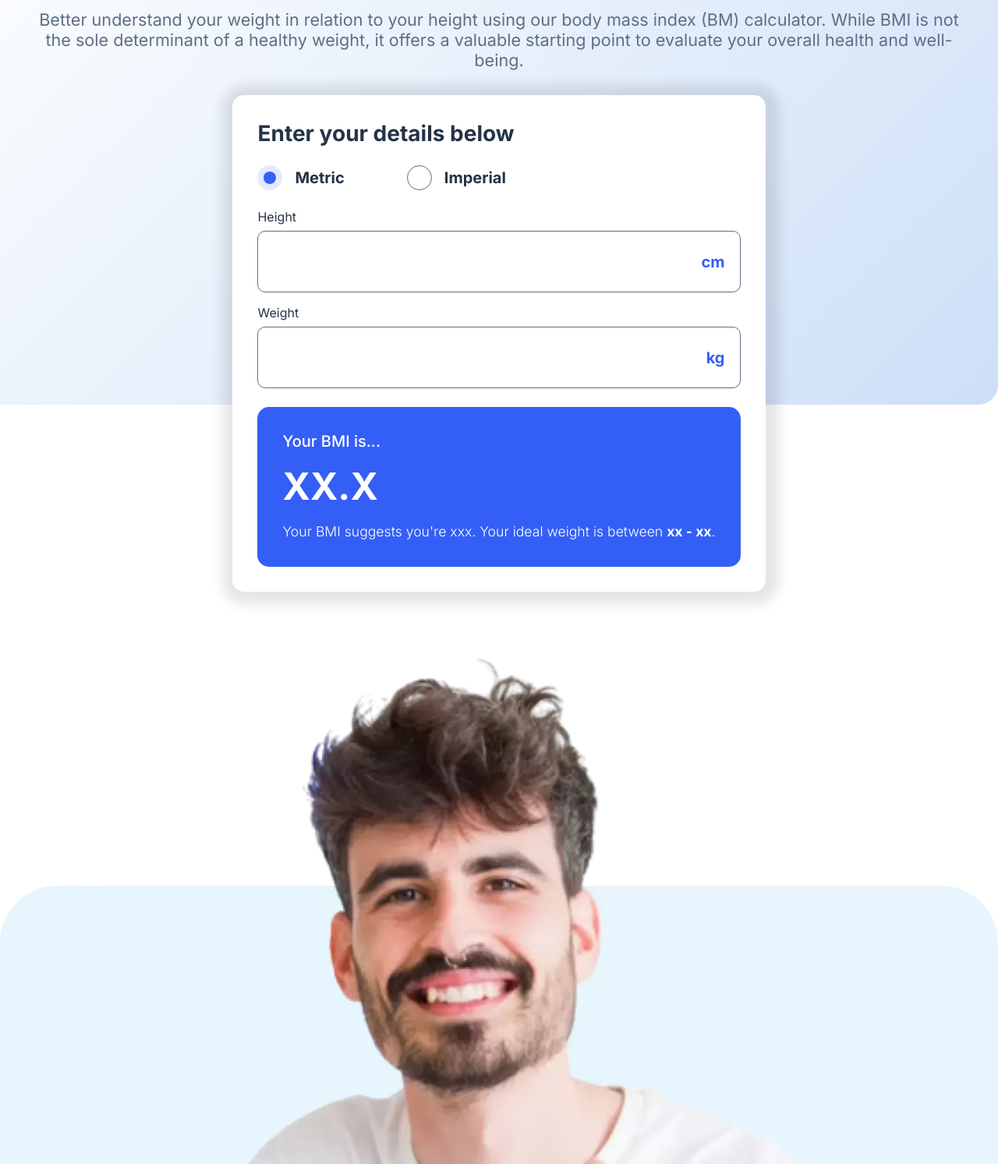
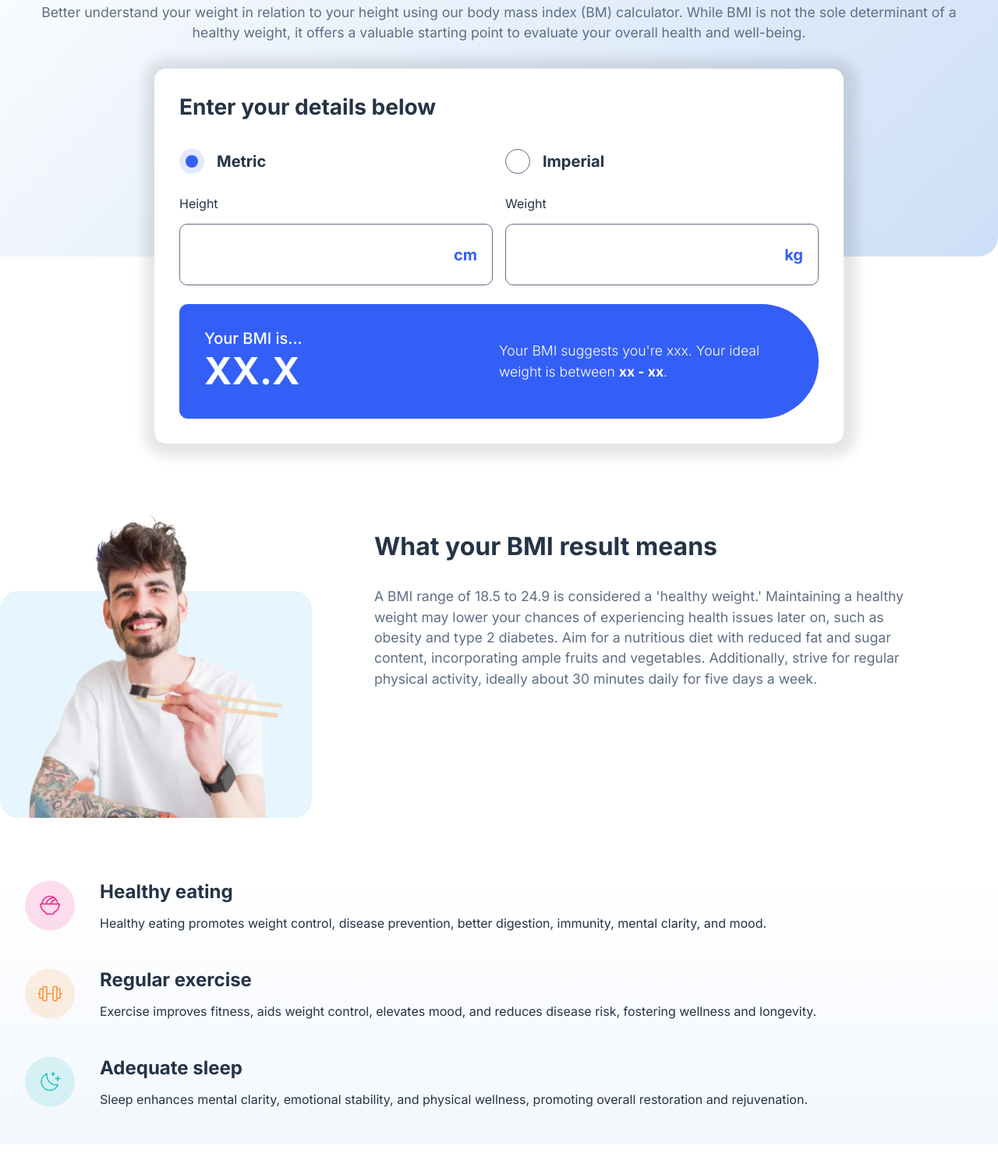
Before and after one commit to StarPlatinumSan/bmi-calculator, a website: page index.html in a window 1280 px wide. Shown: the part 225-1718 px from the top of the page at 78% size. Drawn offline with nearby package versions, Linux system fonts and the light colour scheme.

Commit message:
tablet version

```diff
--- /dev/null
+++ b/_queries.scss
@@ -0,0 +1,113 @@
+@media screen and (min-width: 768px) {
+    .container {
+        gap: 5rem;
+    }
+
+    .calculator {
+        .title {
+            font-size: 3.5rem;
+        }
+
+        .heroDescription {
+            font-size: 1.1rem;
+            line-height: 1.5;
+        }
+
+        .enterValues {
+            grid-template-columns: 1fr 1fr;
+            grid-template-rows: 0.5fr 1fr;
+
+            .height {
+                grid-row: 2 / 3;
+                grid-column: 1 / 2;
+            }
+
+            .weight {
+                grid-row: 2 / 3;
+                grid-column: 2 / 3;
+            }
+        }
+
+        .result {
+            border-top-right-radius: 100px;
+            border-bottom-right-radius: 100px;
+            flex-direction: row;
+            justify-content: space-between;
+            padding: 2rem;
+
+            * {
+                justify-content: center;
+                align-content: center;
+
+            }
+
+            .bmiTitle {
+                margin: 0;
+                padding: 0;
+            }
+
+            .bmiDescription {
+                margin: 0;
+                padding: 0;
+                width: 50%;
+            }
+
+        }
+    }
+
+    .explanation {
+        flex-direction: row;
+
+        .explanationImage {
+            width: 25rem;
+            height: 25rem;
+        }
+    }
+
+    .explanationText {
+        width: 60%;
+        margin-top: 2rem;
+
+        .explanationTitle {
+            font-size: 2rem;
+        }
+
+        .explanationDescription {
+            font-size: 1.1rem;
+        }
+    }
+
+    .flexBoxes {
+        gap: 3rem;
+
+
+        .flexbox {
+            display: flex;
+            flex-direction: row;
+        }
+
+        .flexTldr {
+            gap: 1rem;
+        }
+    }
+
+    .gridBoxes {
+        display: grid;
+        grid-template-columns: 50% 50%;
+        grid-template-rows: 1fr 1fr 1fr 1fr;
+        column-gap: 1rem;
+
+        .gridText {
+            margin: 0;
+            padding: 0;
+            grid-column: 1 / 3;
+            align-self: center;
+        }
+
+        .race {
+            grid-column: 1 / -1;
+            justify-self: center;
+            max-width: calc(50% - 0.5rem);
+        }
+    }
+}
--- a/index.html
+++ b/index.html
@@ -24,31 +24,31 @@
 				<div class="calculation">
 					<h2 class="calculationTitle">Enter your details below</h2>
 
-					<div class="selectionButtons">
-						<div class="radioButton">
+					<div class="enterValues">
+						<div class="radioButton selectionButtons">
 							<input type="radio" id="metricButton" name="mesure" value="metric" checked />
 							<label for="radio">Metric</label>
 						</div>
-						<div class="radioButton">
+						<div class="radioButton selectionButtons">
 							<input type="radio" id="imperialButton" name="mesure" value="imperial" />
 							<label for="radio">Imperial</label>
 						</div>
-					</div>
 
-					<div class="values">
-						<div class="height">
+						<div class="height values">
 							<span class="heightTitle">Height</span>
 							<div class="inputWithUnit"><input type="number" class="valueHeight" /><span class="unit">cm</span></div>
 						</div>
-						<div class="weight">
+						<div class="weight values">
 							<span class="weightTitle">Weight</span>
 							<div class="inputWithUnit"><input type="number" class="valueWeight" /> <span class="unit">kg</span></div>
 						</div>
 					</div>
 
 					<div class="result">
+						<div class="bmiTldr">
 							<p class="bmiTitle">Your BMI is...</p>
 							<h3 class="bmi">XX.X</h3>
+						</div>
 						<p class="bmiDescription">
 							Your BMI suggests you're
 							<span class="bmiSuggestion">xxx</span>. Your ideal weight is between <span class="bmiIdeal">xx - xx</span>.
@@ -69,20 +69,26 @@
 			</section>
 
 			<section class="flexBoxes">
-				<div class="eating">
+				<div class="eating flexbox">
 					<img src="assets/images/icon-eating.svg" alt="" />
+					<div class="flexTldr">
 						<h2 class="eatingTitle">Healthy eating</h2>
 						<p class="eatingDescription">Healthy eating promotes weight control, disease prevention, better digestion, immunity, mental clarity, and mood.</p>
 					</div>
-				<div class="exercise">
+				</div>
+				<div class="exercise flexbox">
 					<img src="assets/images/icon-exercise.svg" alt="" />
+					<div class="flexTldr">
 						<h2 class="exerciseTitle">Regular exercise</h2>
 						<p class="exerciseDescription">Exercise improves fitness, aids weight control, elevates mood, and reduces disease risk, fostering wellness and longevity.</p>
 					</div>
-				<div class="sleep">
+				</div>
+				<div class="sleep flexbox">
 					<img src="assets/images/icon-sleep.svg" alt="" />
+					<div class="flexTldr">
 						<h2 class="sleepTitle">Adequate sleep</h2>
 						<p class="sleepDescription">Sleep enhances mental clarity, emotional stability, and physical wellness, promoting overall restoration and rejuvenation.</p>
+					</div>
 				</div>
 			</section>
 
--- a/style.scss
+++ b/style.scss
@@ -41,11 +41,11 @@ body {
     }
 
     .title {
-        font-size: 4em;
+        font-size: 4rem;
     }
 
     .heroDescription {
-        font-size: 1.35em;
+        font-size: 1.35rem;
         color: $darkElectricBlue;
     }
 }
@@ -65,10 +65,29 @@ body {
         font-size: 1.75rem;
     }
 
+    .enterValues {
+        display: grid;
+        grid-template-columns: 1fr 1fr;
+        grid-template-rows: 0.5fr 1fr 1fr;
+        column-gap: 1rem;
+        row-gap: 1rem;
+
+        .height {
+            grid-column: 1 / 3;
+            grid-row: 2 / 3;
+        }
+
+        .weight {
+            grid-column: 1 / 3;
+            grid-row: 3 / 4;
+        }
+    }
+
     .selectionButtons {
         display: flex;
-        gap: 5rem;
         font-weight: 700;
+        gap: 1rem;
+        align-items: center;
 
         input[type=radio] {
             appearance: none;
@@ -119,6 +138,8 @@ body {
             display: flex;
             align-items: center;
             gap: 1rem;
+            width: 50%;
+            grid-column: 1 / 2;
         }
     }
 
@@ -261,6 +282,12 @@ body {
     .sleep {
         margin-bottom: 3rem;
     }
+
+    .flexTldr {
+        display: flex;
+        flex-direction: column;
+        gap: 2rem;
+    }
 }
 
 .gridBoxes {
@@ -316,3 +343,5 @@ body {
         }
     }
 }
+
+@import "_queries.scss";
```
Also changed, not shown: style.css, 1 other file. Lines whose indentation alone changed are shown as unchanged.
